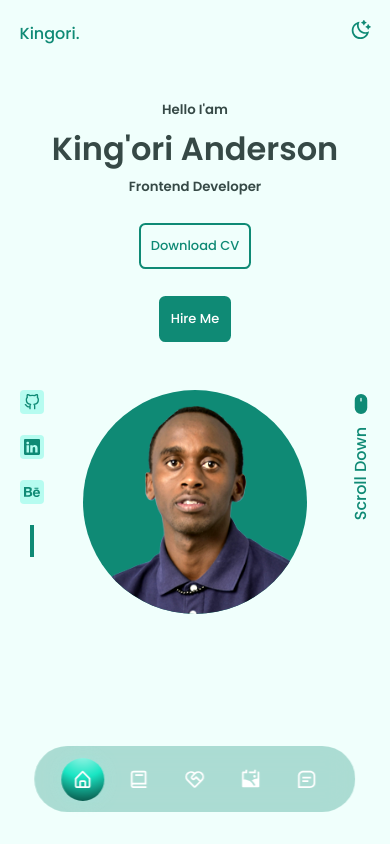
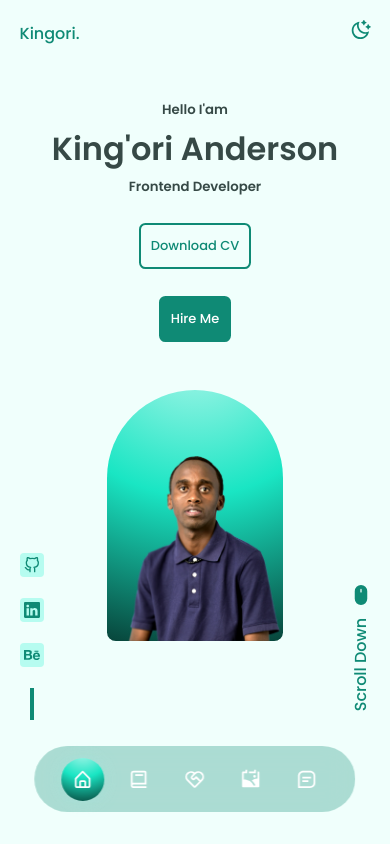
Before and after one commit to kingorianderson/Me, a React (Create React App) app: page / in a window 390 px wide. Shown: the top 844 px of the page. Built offline with nearby package versions, Linux system fonts and the light colour scheme.

Commit message:
update on the profile

```diff
--- a/src/components/header/header.css
+++ b/src/components/header/header.css
@@ -1,7 +1,7 @@
 header {
     padding-top: 4rem;
-    /*overflow: hidden;*/
-    height: 90vh;
+    overflow: hidden;
+    height: 100vh;
 }
 
 .header_container {
@@ -92,27 +92,35 @@ header {
 
 /*** Profile ***/
 .profile {
-    background: var(--first-color);
-    width: 22rem;
-    height: 22rem;
+    background: radial-gradient(circle at 50% -20.47%,
+                hsl(var(--hue-color), 80%, 85%), hsl(var(--hue-color), 80%, 80%), hsl(var(--hue-color), 80%, 75%),
+                hsl(var(--hue-color), 80%, 70%), hsl(var(--hue-color), 80%, 65%), hsl(var(--hue-color), 80%, 60%),
+                hsl(var(--hue-color), 80%, 55%), hsl(var(--hue-color), 80%, 50%), hsl(var(--hue-color), 80%, 45%),
+                hsl(var(--hue-color), 80%, 40%), hsl(var(--hue-color), 80%, 35%), hsl(var(--hue-color), 80%, 30%),
+                hsl(var(--hue-color), 80%, 25%), hsl(var(--hue-color), 80%, 20%), hsl(var(--hue-color), 80%, 15%)
+                );
+    border-radius: 10rem 10rem 1rem 1rem;
+    width: 20rem;
+    height: 28rem;
     position: absolute;
-    left: calc(50% - 11rem);
+    left: calc(50% - 10rem);
    /* margin-top: 4rem;*/
-    border-radius: 50%;
     overflow: hidden;
     justify-content: center;
     justify-self: center;
+    display: flex;
+    align-items: flex-end;
 
 }
-
+/*
 .profile-pic {
     justify-self: center;
     display: inline;
     margin: 0 auto;
-/*left: calc(50% - 11rem);*/
+    left: calc(50% - 12rem);
     height: 100%;
     width: auto;
-  }
+  } */
 
   /*** Scroll Dowm ***/
   .scroll_down {
--- a/src/index.css
+++ b/src/index.css
@@ -168,8 +168,8 @@ section > h2 {
     margin-bottom: 3rem;
 }
 
-.text-light {
-    color: var(--text-color);
+.text-light, .salute {
+    color: var(--title-color);
 }
 /*
 a {
@@ -221,7 +221,7 @@ section {
 
 header {
   padding-top: 1rem;
-  height: 100vmax;
+  height: 100vh;
 }
 
   .header_btn {
@@ -243,9 +243,13 @@ header {
   }
 
   .profile {
-    width: 14rem;
-    height: 14rem;
-    left: calc(50% - 7rem);
+    width: 50%;
+    height: auto;
+    left: calc(50% - 25%);
+  }
+
+  .profile-pic {
+    margin-top: 3rem;
   }
 
   .header_social-link {
@@ -253,9 +257,19 @@ header {
     justify-content: space-between;
   }
 
-  .header-items{
+  .header-items {
     margin-top: 3rem;
 }
+
+  /*** Header Socials ***/
+  .header_socials {
+    bottom: 15%;
+  }
+
+    /*** Scroll Dowm ***/
+  .scroll_down {
+    bottom: 20%;
+  }
 
 .testimonial {
     padding: 1.5rem;
@@ -304,8 +318,6 @@ header {
 .footer_social {
   margin-right: 1rem;
 }
-
-
 }
 
 
```
Also changed, not shown: src/assets/profile.png.
